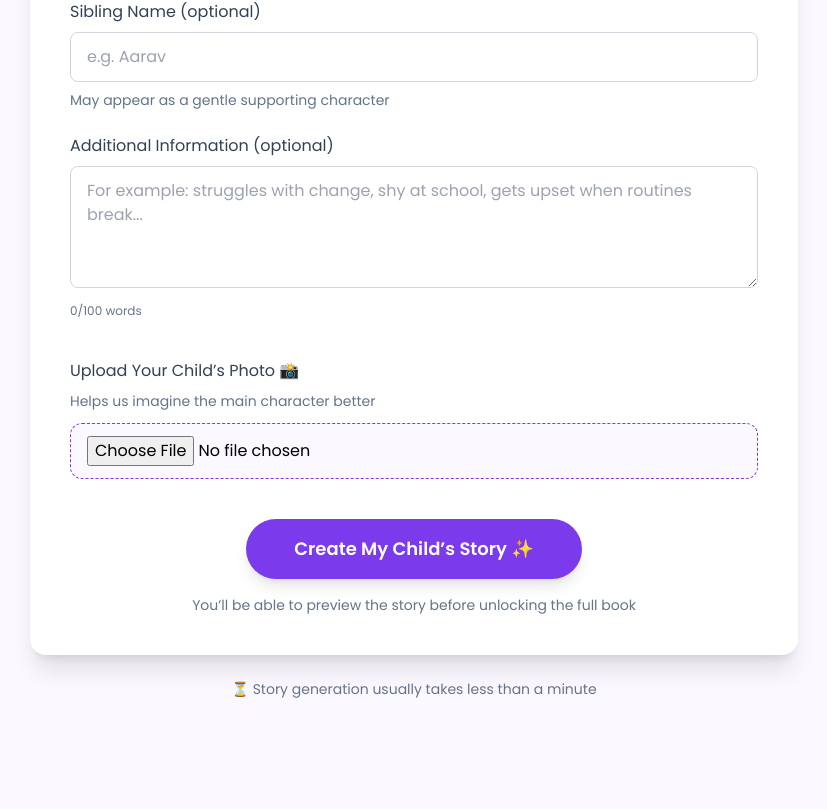
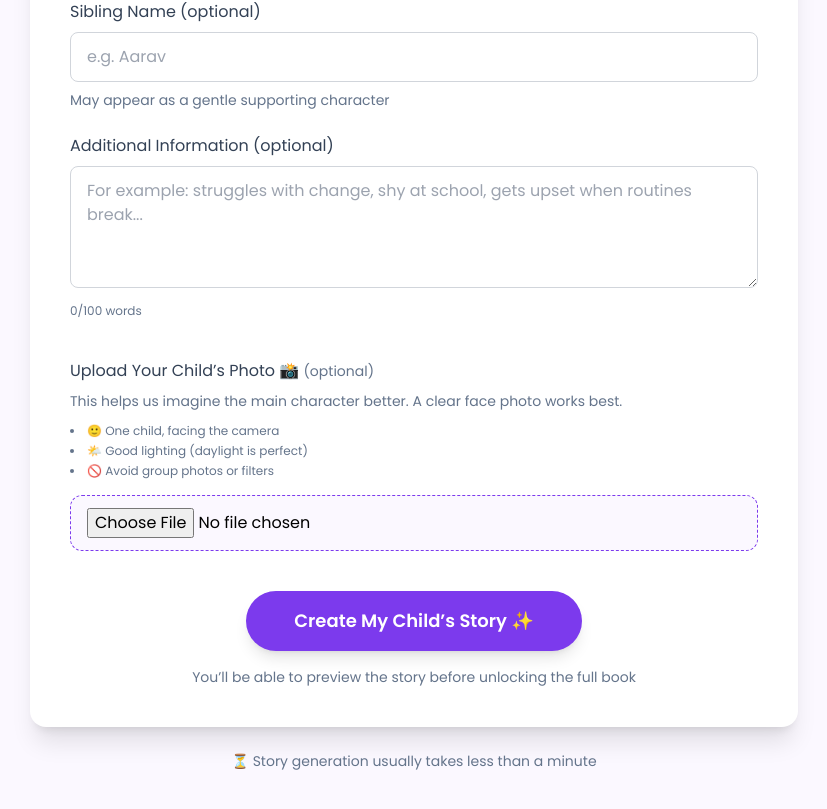
Before and after one commit to rohitjagawat/AI_STORY, a React (Vite) app in the folder frontend/: page /create in a window 1280 px wide. Shown: the part 1146-1955 px from the top of the page, without its empty margins (226-1053 px from the left). Before the commit the page ends 1893 px from the top, so only its background shows below. Built offline with nearby package versions, Linux system fonts and the light colour scheme.

Commit message:
new changes

```diff
--- a/frontend/src/pages/CreateStory.jsx
+++ b/frontend/src/pages/CreateStory.jsx
@@ -263,18 +263,35 @@ const CreateStory = () => {
             {/* PHOTO */}
             <div>
               <label className="block text-brandText font-medium mb-2">
-                  Upload Your Child’s Photo 📸
+                Upload Your Child’s Photo 📸{" "}
+                <span className="text-sm text-brandMuted font-normal">(optional)</span>
               </label>
+
               <p className="text-sm text-brandMuted mb-3">
-                  Helps us imagine the main character better
+                This helps us imagine the main character better.
+                A clear face photo works best.
               </p>
+
+              <ul className="text-xs text-brandMuted mb-4 list-disc list-inside space-y-1">
+                <li>🙂 One child, facing the camera</li>
+                <li>🌤️ Good lighting (daylight is perfect)</li>
+                <li>🚫 Avoid group photos or filters</li>
+              </ul>
+
               <input
                 type="file"
                 accept="image/*"
                 onChange={(e) => setChildPhoto(e.target.files[0])}
-                  className="w-full px-4 py-3 border border-dashed border-brandPurple rounded-xl bg-brandBg cursor-pointer"
+                className="w-full px-4 py-3 border border-dashed border-brandPurple rounded-xl bg-brandBg cursor-pointer hover:bg-white transition"
               />
+
+              {childPhoto && (
+                <p className="mt-2 text-xs text-green-600 font-medium">
+                  ✅ Photo selected: {childPhoto.name}
+                </p>
+              )}
             </div>
+
 
             {/* CTA */}
             <div className="flex flex-col items-center mt-12">
--- a/frontend/src/pages/Generating.jsx
+++ b/frontend/src/pages/Generating.jsx
@@ -10,6 +10,7 @@ export default function Generating() {
   const hasStarted = useRef(false);
   const pollerRef = useRef(null);
   const isMounted = useRef(true);
+
 
   const steps = [
     "✨ Opening the magic book...",
```
Lines whose indentation alone changed are shown as unchanged.
